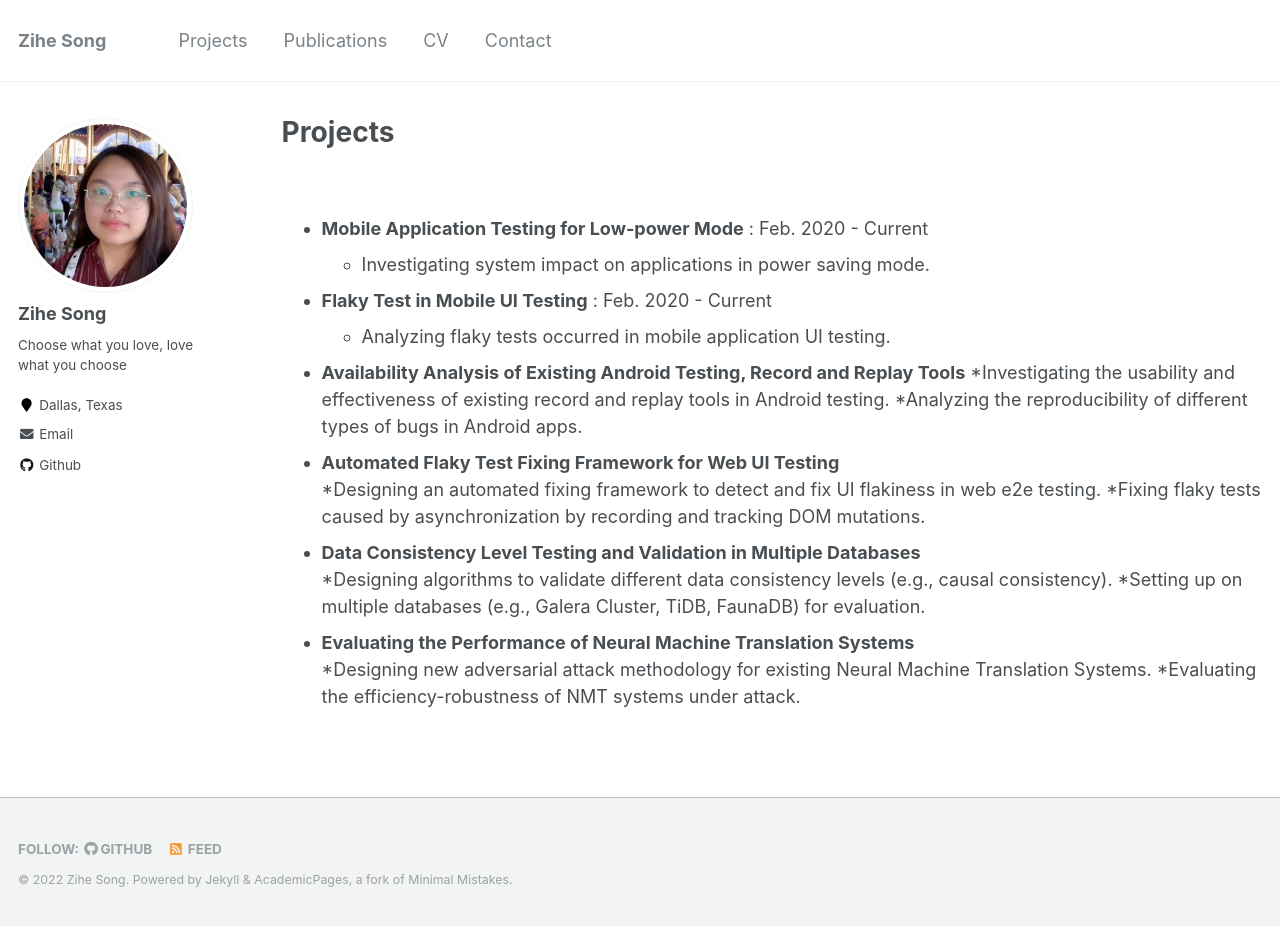
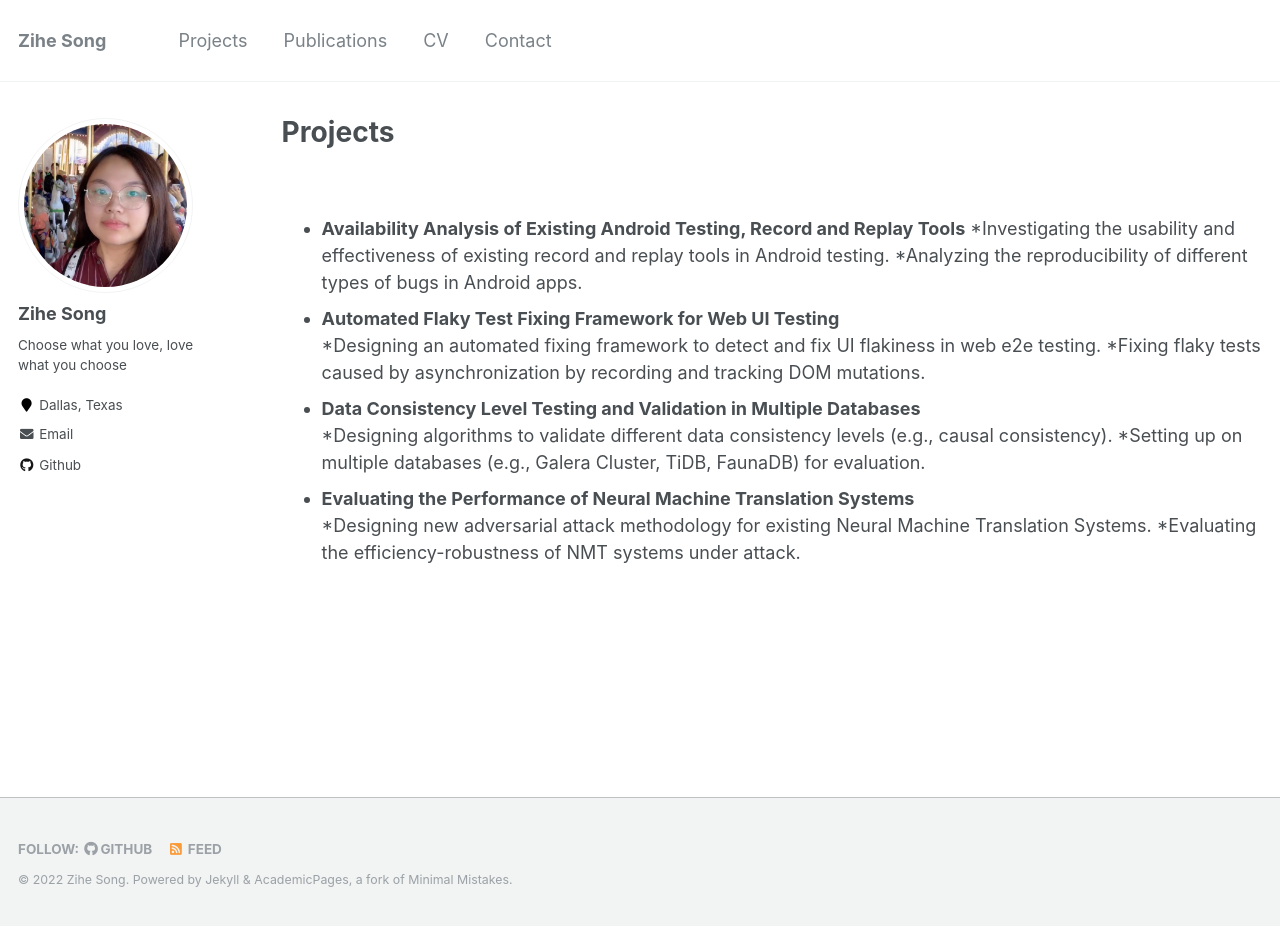
Before and after one commit to zihesong/zihesong.github.io, a Jekyll site: the page built from _pages/publications.md, in a window 1280 px wide and 926 px high. Built offline with Jekyll 4.4.1, drawn with Linux system fonts in a browser that asks for light colours.

Commit message:
Update publications.md

```diff
--- a/_pages/publications.md
+++ b/_pages/publications.md
@@ -8,11 +8,6 @@ redirect_from:
 ---
 
 <br>
-* __Mobile Application Testing for Low-power Mode__ : Feb. 2020 - Current <br>
-  * Investigating system impact on applications in power saving mode.
-
-* __Flaky Test in Mobile UI Testing__ :  Feb. 2020 - Current <br>
-  * Analyzing flaky tests occurred in mobile application UI testing.
 
 * __Availability Analysis of Existing Android Testing, Record and Replay Tools__
   *Investigating the usability and effectiveness of existing record and replay tools in Android testing.
```
